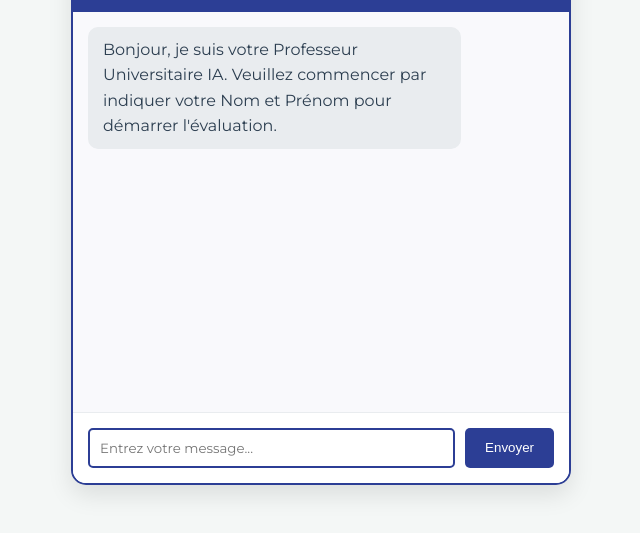
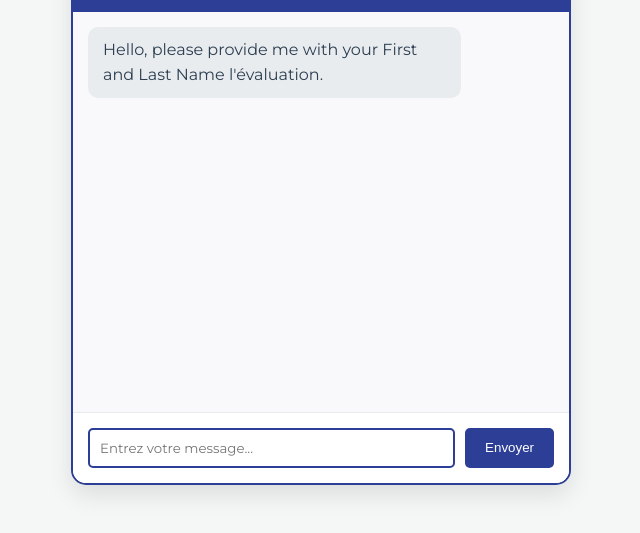
Before and after one commit to FedoraOpen/Ammouna, a plain HTML site: page index.html in a window 1280 px wide. Shown: the part 187-720 px from the top of the page, without its empty margins (319-959 px from the left). Drawn offline with Linux system fonts and the light colour scheme.

Commit message:
Update index.html

```diff
--- a/index.html
+++ b/index.html
@@ -236,7 +236,7 @@
             }
         });
 
-        addMessage('bot', 'Bonjour, je suis votre Professeur Universitaire IA. Veuillez commencer par indiquer votre Nom et Prénom pour démarrer l\'évaluation.');
+        addMessage('bot', 'Hello, please provide me with your First and Last Name l\'évaluation.');
     </script>
 </body>
 </html>
```
